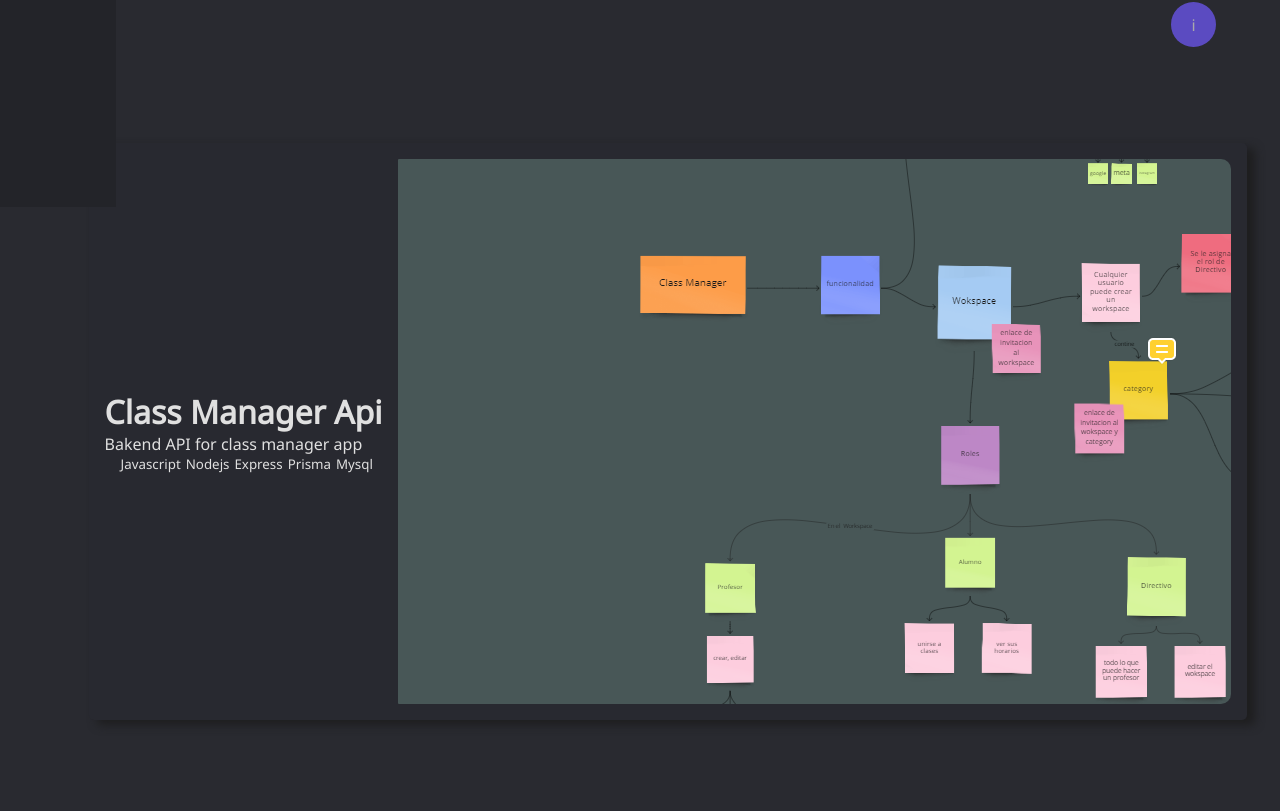
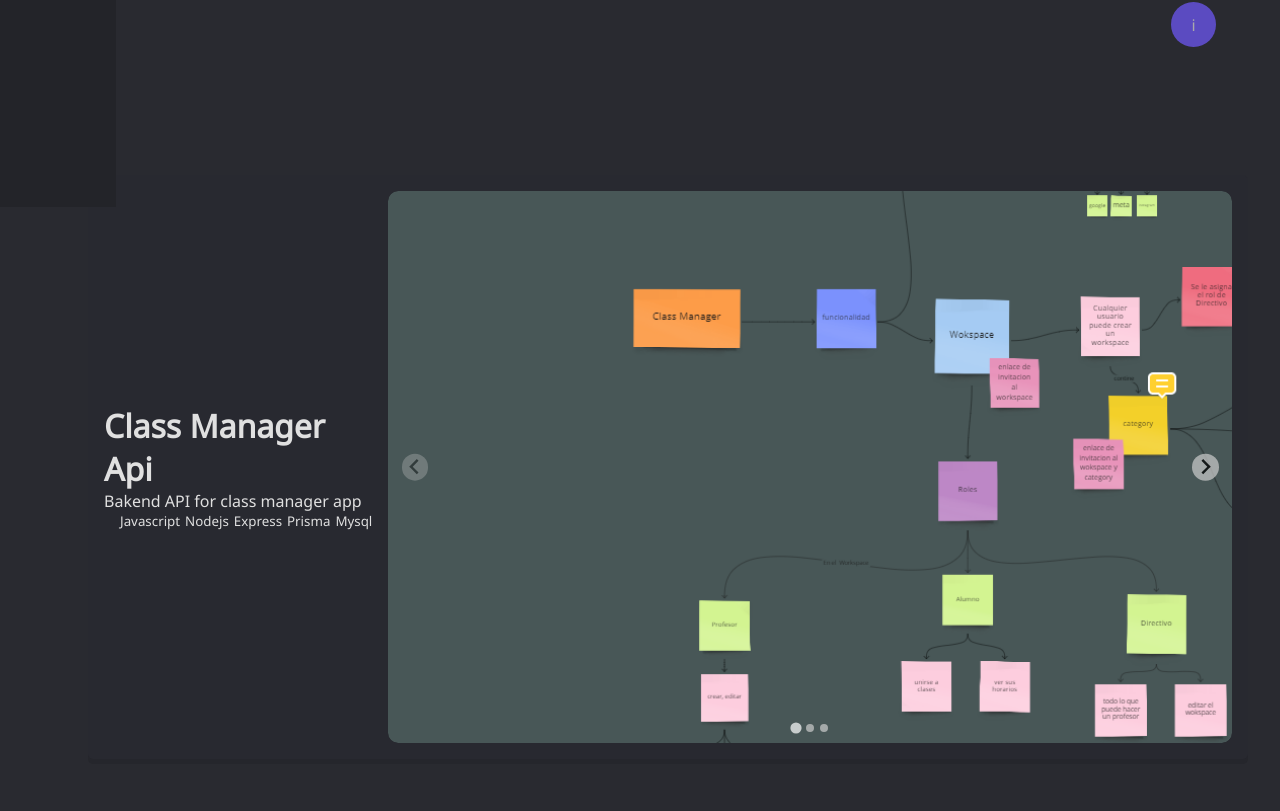
Before and after one commit to JuancitoCH/Portfolio_2022, a website built with webpack: page dev_code/src/index.html in a window 1280 px wide. Shown: the part 689-1500 px from the top of the page. Built offline with nearby package versions, Linux system fonts and the light colour scheme.

Commit message:
ft:slider added to display images of projects

```diff
--- a/dev_code/package.json
+++ b/dev_code/package.json
@@ -28,5 +28,8 @@
     "webpack": "^5.74.0",
     "webpack-cli": "^4.10.0",
     "webpack-dev-server": "^4.9.3"
+  },
+  "dependencies": {
+    "@splidejs/splide": "^4.1.3"
   }
 }
--- a/dev_code/src/index.html
+++ b/dev_code/src/index.html
@@ -95,7 +95,22 @@
                             <li>Mysql</li>
                         </ul>
                     </div>
-                    <img src="<%= require('./static/assets/projects/miro.png')%>" alt="">
+                    <section class="splide">
+                        <div class="splide__track">
+                              <ul class="splide__list">
+                                  <li class="splide__slide">
+                                    <img src="<%= require('./static/assets/projects/miro.png')%>" alt="">
+                                </li>
+                                  <li class="splide__slide">
+                                    <img src="<%= require('./static/assets/projects/miro.png')%>" alt="">
+                                </li>
+                                  <li class="splide__slide">
+                                    <img src="<%= require('./static/assets/projects/miro.png')%>" alt="">
+                                </li>
+                              </ul>
+                        </div>
+                      </section>
+
                 </article>
             </section>
 
@@ -311,6 +326,8 @@
         <div id="app"></div>
     </main>
 
+
+
     <footer>
         <p>August 2022</p>
     </footer>
--- a/dev_code/src/index.js
+++ b/dev_code/src/index.js
@@ -6,10 +6,11 @@ import './static/sass/intersection_observer.scss'
 import './static/sass/footer.scss'
 import './static/sass/about.scss'
 import './static/sass/projects_display.scss'
+
 // animation
 import intersectionob from './js_components_anim/intersectionob'
 import RenderKnowlege from './pages/RenderKnowlege'
-
+import './js_components_anim/splide_mount'
 // helper functions
 import './helpers/copy_clipboard.js'
 
--- /dev/null
+++ b/dev_code/src/js_components_anim/splide_mount.js
@@ -0,0 +1,7 @@
+import '@splidejs/splide/css'
+import Splide from '@splidejs/splide';
+
+new Splide( '.splide' ,{
+    // width:"10%",
+    gap:"1rem"
+}).mount();
--- a/dev_code/src/static/sass/about.scss
+++ b/dev_code/src/static/sass/about.scss
@@ -51,7 +51,7 @@ $text_resalt_color_green: #A6E99B;
 }
 
 .resume_apart{
-    box-shadow: -2px 5px 5px 0px rgba(20, 20, 20, 0.2);
+    box-shadow: -2px 5px 5px 0px rgba(20, 20, 20, 0.1);
     padding: .2rem;
     margin-bottom: 2rem;
 }
--- a/dev_code/src/static/sass/index.scss
+++ b/dev_code/src/static/sass/index.scss
@@ -43,6 +43,7 @@ body{
     justify-content: center;
     // background-color: $background_secundary ;
     margin: 1rem;
+    margin-bottom: 0rem;
 
     .header_charge {
         margin-top: 15%;
--- a/dev_code/src/static/sass/projects_display.scss
+++ b/dev_code/src/static/sass/projects_display.scss
@@ -106,6 +106,7 @@ $text_resalt_color_green: #A6E99B;
 // ------------------
 
 .projects_v2 {
+  padding-top: 2rem;
   font-family: 'Noto Sans', sans-serif;
   ;
   // background-color: #A6E99B;
@@ -117,13 +118,14 @@ $text_resalt_color_green: #A6E99B;
     opacity: 0;
     position: relative;
     // background-color: rgba(255, 255, 255, 0.1);
-    box-shadow: 8px 5px 10px #1e1e1f;
+    box-shadow: 0px 5px 0px rgba(12, 12, 12, 0.1);
     color: $text_color_white;
     padding: 1rem;
 
     backdrop-filter: blur(10px);
     backdrop-filter:opacity(20%);
 
+    width: 100%;
 
     border-radius: 5px;
     display: flex;
@@ -132,8 +134,16 @@ $text_resalt_color_green: #A6E99B;
     flex-direction: row;
 
     gap: 1rem;
+    .splide{
+        border-radius: 10px !important;
+        overflow: hidden;
+
+    }
     img{
-      border-radius: 1px 10px 10px 1px;
+      // border-radius: 1px 10px 10px 1px;
+      border-radius: 10px;
+
+      width: 100%;
     }
     .description {
       text-align: start;
@@ -148,6 +158,7 @@ $text_resalt_color_green: #A6E99B;
         flex-direction: row;
         gap: 5px;
         list-style: none;
+
       }
     }
   }
```
Also changed, not shown: 1 other file.
